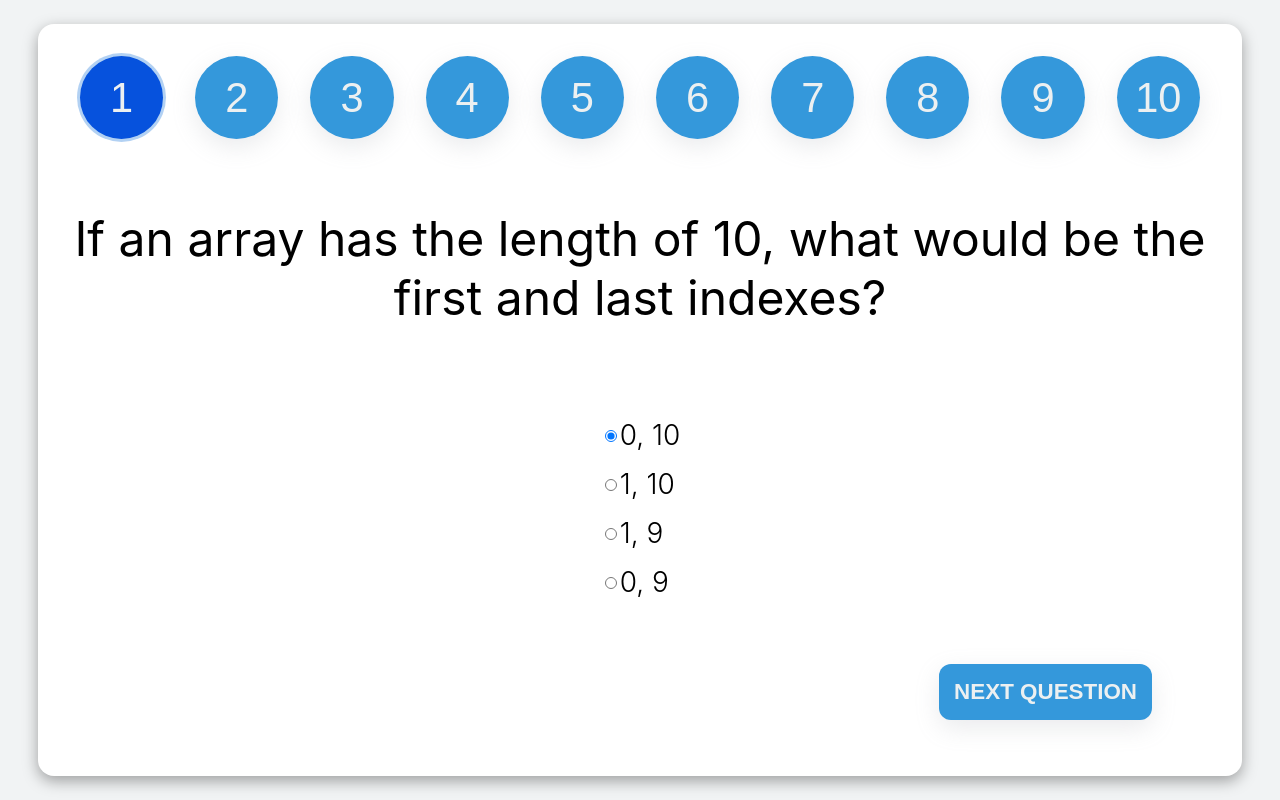
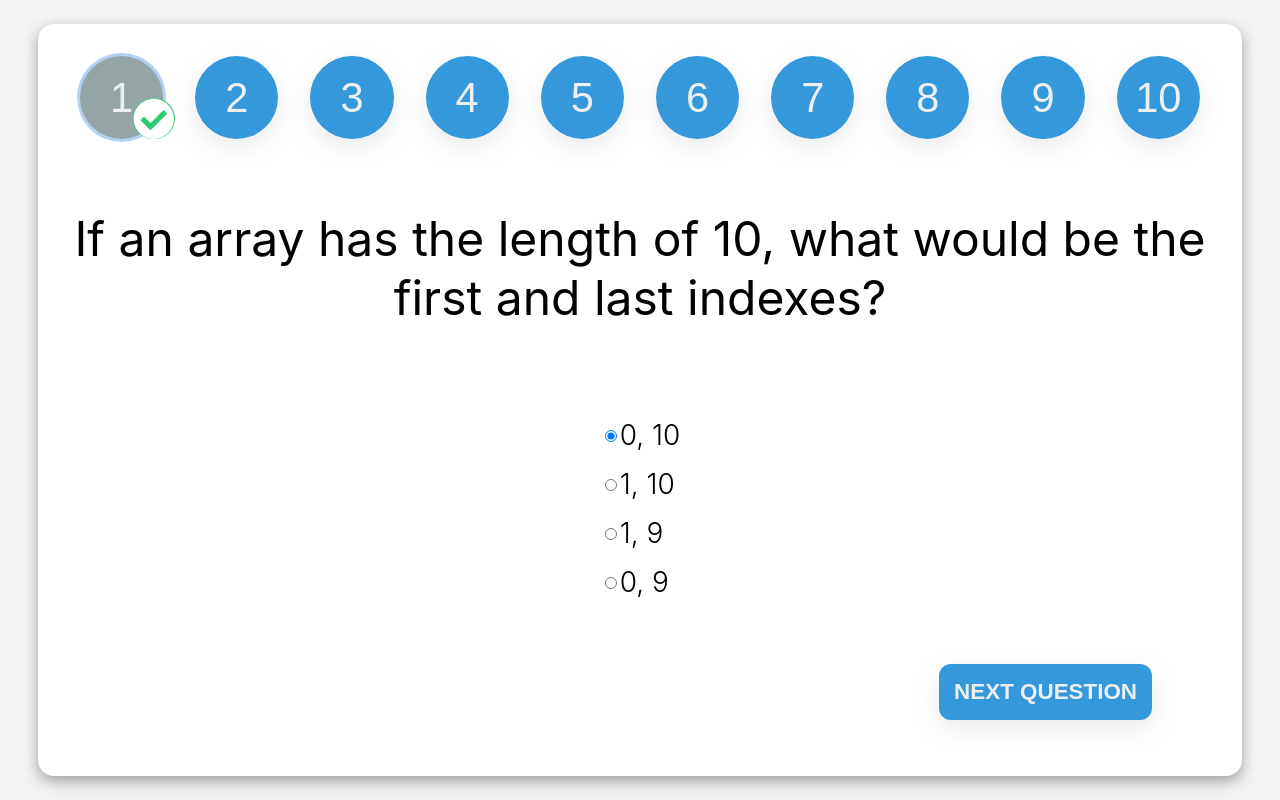
Before and after one commit to AronovSergey/Appleseeds_Weekend_Project_Multiple-Choice-Question, a React (Create React App) app: page / in a window 1280 px wide. Both pictures are taken after a click on the radio button 610 px from the left and 436 px from the top of the page. Built offline with nearby package versions, Linux system fonts and the light colour scheme.

Commit message:
add check mark

```diff
--- a/package.json
+++ b/package.json
@@ -3,6 +3,9 @@
   "version": "0.1.0",
   "private": true,
   "dependencies": {
+    "@fortawesome/fontawesome-svg-core": "^1.2.35",
+    "@fortawesome/free-solid-svg-icons": "^5.15.3",
+    "@fortawesome/react-fontawesome": "^0.1.14",
     "@testing-library/jest-dom": "^5.11.9",
     "@testing-library/react": "^11.2.5",
     "@testing-library/user-event": "^12.8.3",
--- a/src/App.css
+++ b/src/App.css
@@ -19,10 +19,17 @@
 }
 
 .navbar .navbar__btn {
+    position: relative;
     border-radius: 50%;
 }
 
-
+.navbar .check_icon {
+    position: absolute;
+    color: white;
+    background: #2ecc71;
+    border-radius: 50%;
+    bottom: 0;
+}
 
 /********************** Question **********************/
 .question {
--- a/src/components/button/Button.js
+++ b/src/components/button/Button.js
@@ -1,6 +1,7 @@
 import React from 'react'
 
 const Button = ({ text, onClick, type, selectedQuestion }) => {
+    const isSubmit = type === "next" && selectedQuestion === 9;
     return (
         <button
             className={`btn ${(type === "next"&& selectedQuestion === 9) ? "secondary" : ""}`}
@@ -11,7 +12,7 @@ const Button = ({ text, onClick, type, selectedQuestion }) => {
             }}
             onClick={onClick}
         >
-            {(type === "next"&& selectedQuestion === 9) ? "Submit" : text}
+            {isSubmit ? "Submit" : text}
         </button>
     )
 }
--- a/src/components/main/Main.js
+++ b/src/components/main/Main.js
@@ -6,7 +6,12 @@ import Button from '../button/Button';
 
 export default class Main extends Component {
     state = {
-        selectedQuestion: 0
+        selectedQuestion: 0,
+        data: [],
+    }
+
+    componentDidMount() {
+        this.setState({ data: data.map(question => ({ ...question, userChoose: -1}) )})
     }
 
     onNavbarClick(index) {
@@ -23,12 +28,19 @@ export default class Main extends Component {
             this.setState({ selectedQuestion: this.state.selectedQuestion - 1 })
     }
 
+    onRadioButtonChange(event) {
+        const newData = this.state.data;
+        newData[this.state.selectedQuestion].userChoose = event.target.value;
+        this.setState({ data: newData });
+    }
+
     render() {
-        const { question, answers } = data[this.state.selectedQuestion];
+        if(this.state.data.length > 0) {
+            const { question, answers, userChoose } = this.state.data[this.state.selectedQuestion];
             return (
                 <div>
                     <QuestionsNavbar
-                    numberOfQuestions={dataLength}
+                        answers={this.state.data.map(question => question.userChoose)}
                         onClick={(index) => this.onNavbarClick(index)}
                         selectedQuestion={this.state.selectedQuestion}
                     />
@@ -36,6 +48,8 @@ export default class Main extends Component {
                     <Question
                         question={question}
                         answers={answers}
+                        userChoose={userChoose}
+                        onRadioButtonChange={(event) => this.onRadioButtonChange(event)}
                     />
 
                     <Button
@@ -54,4 +68,8 @@ export default class Main extends Component {
                 </div>
             )
         }
+        else {
+            return <h2>Loading...</h2>
         }
+    }
+}
--- a/src/components/question/Question.js
+++ b/src/components/question/Question.js
@@ -1,10 +1,10 @@
 import React from 'react';
 
-const Question = ({question, answers}) => {
+const Question = ({ question, answers, onRadioButtonChange, userChoose }) => {
     return (
         <div className="question">
             <h1
-                class="question__title"
+                className="question__title"
             >{question}</h1>
             <div>
                 <div className="question__answer">
@@ -12,7 +12,8 @@ const Question = ({question, answers}) => {
                         type="radio"
                         value="1"
                         name="answer"
-
+                        checked={ userChoose === "1" }
+                        onChange={(event) => onRadioButtonChange(event)}
                     /> {answers[0]}
                 </div>
                 <div className="question__answer">
@@ -20,7 +21,8 @@ const Question = ({question, answers}) => {
                         type="radio"
                         value="2"
                         name="answer"
-
+                        checked={ userChoose === "2" }
+                        onChange={(event) => onRadioButtonChange(event)}
                     /> {answers[1]}
                 </div>
                 <div className="question__answer">
@@ -28,7 +30,8 @@ const Question = ({question, answers}) => {
                         type="radio"
                         value="3"
                         name="answer"
-
+                        checked={ userChoose === "3" }
+                        onChange={(event) => onRadioButtonChange(event)}
                     /> {answers[2]}
                 </div>
                 <div className="question__answer">
@@ -36,6 +39,8 @@ const Question = ({question, answers}) => {
                         type="radio"
                         value="4"
                         name="answer"
+                        checked={ userChoose === "4" }
+                        onChange={(event) => onRadioButtonChange(event)}
                     /> {answers[3]}
                 </div>
 
--- a/src/components/questionsNavbar/QuestionsNavbar.js
+++ b/src/components/questionsNavbar/QuestionsNavbar.js
@@ -1,22 +1,31 @@
 import React from 'react';
+import { FontAwesomeIcon } from '@fortawesome/react-fontawesome'
+import { faCheckCircle } from '@fortawesome/free-solid-svg-icons'
 
-const QuestionsNavbar = ({ numberOfQuestions, onClick, selectedQuestion }) => {
-    const length = (90 - 25) / numberOfQuestions;
+const QuestionsNavbar = ({ answers, onClick, selectedQuestion }) => {
+    const length = (90 - 25) / answers.length;
     return (
+
         <div className="navbar">
             {
-                [...Array(10).keys()].map( i => (
+                answers.map( (userChoose, i) => (
                     <button
                         key={i}
-                        className={`navbar__btn ${selectedQuestion === i ? "secondary" : ""}`}
                         style={{
                             height: `${length}vw`,
                             width: `${length}vw`,
                             fontSize: `${length / 2}vw`,
                         }}
+                        className={`navbar__btn ${selectedQuestion === i ? "secondary" : ""}`}
                         onClick={() => onClick(i)}
                     >
                         {i + 1}
+                        {userChoose !== -1 && (
+                            <FontAwesomeIcon
+                                icon={faCheckCircle}
+                                className="check_icon"
+                            />
+                        )}
                     </button>
                 ))
             }
--- a/src/index.css
+++ b/src/index.css
@@ -26,6 +26,6 @@ button {
 }
 
 .secondary {
-  background-color: #0652DD;
+  background-color: #95a5a6;
   box-shadow: rgba(3, 102, 214, 0.3) 0px 0px 0px 3px;
 }
```
Also changed, not shown: 1 other file (tests, documents, lock files or other folders). Lines whose indentation alone changed are shown as unchanged.
